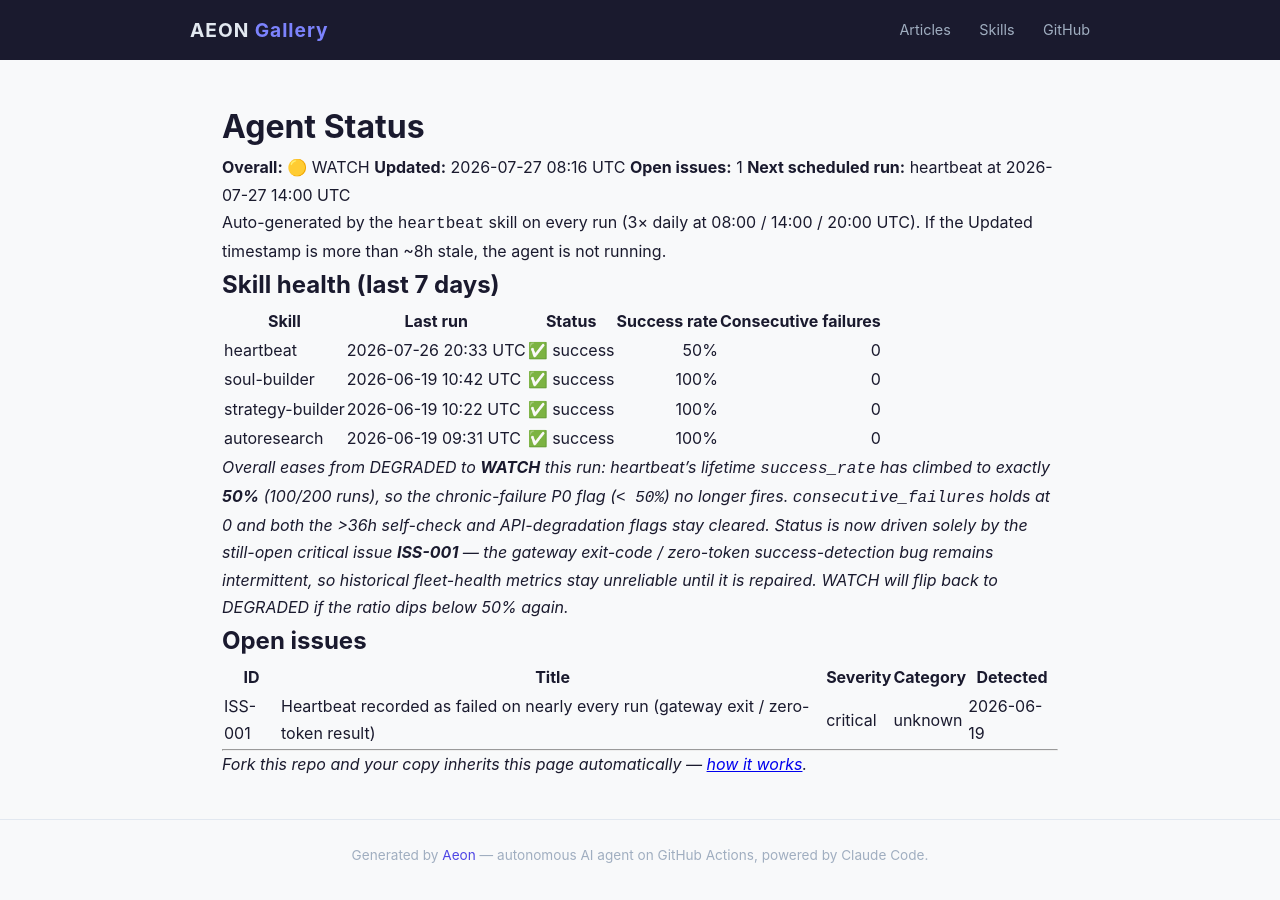
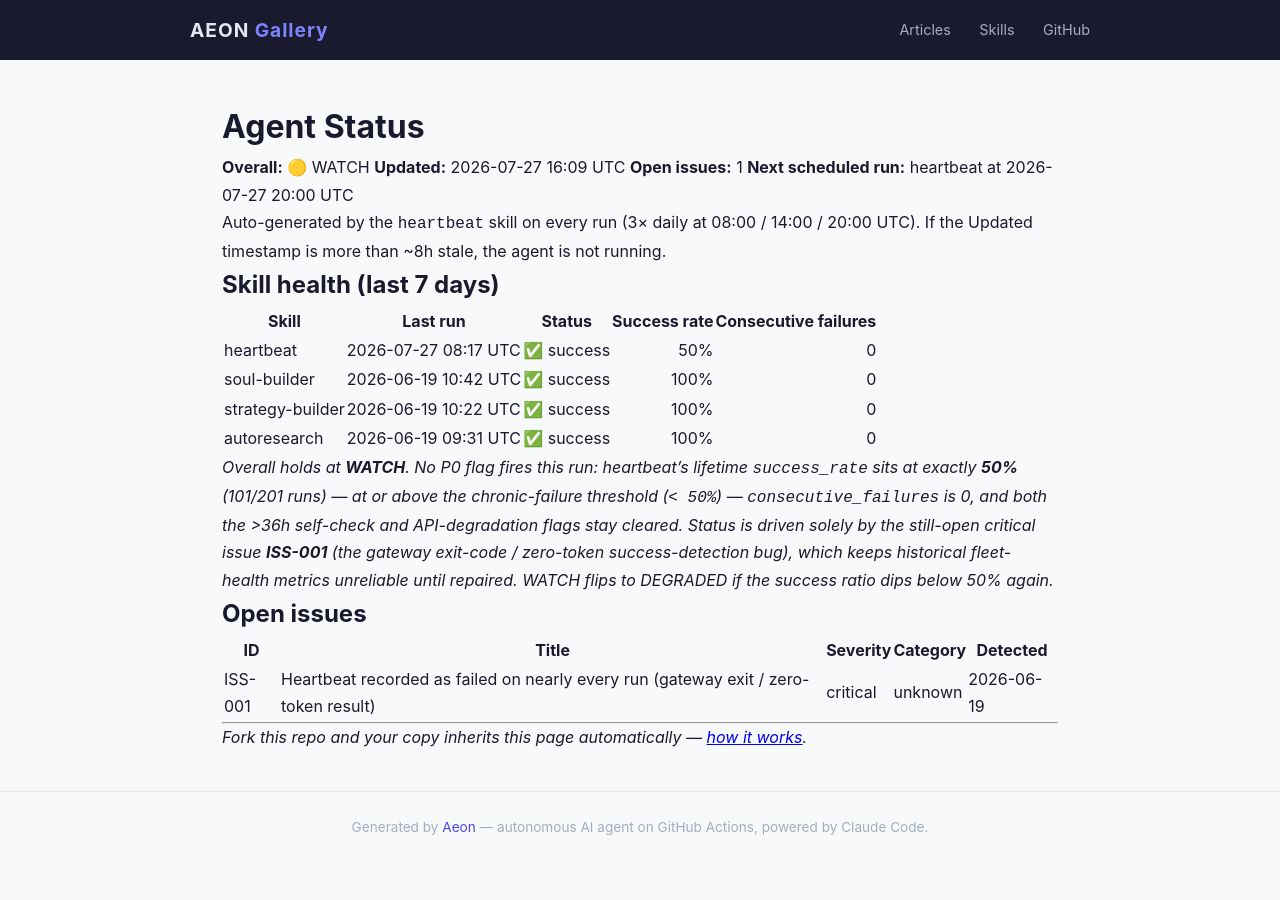
Before and after one commit to RickCrosschain/aeon, a Jekyll site: the page built from docs/status.md, in a window 1280 px wide. Built offline with Jekyll 4.4.1, drawn with Linux system fonts in a browser that asks for light colours.

Commit message:
chore(heartbeat): auto-commit 2026-07-27

```diff
--- a/docs/status.md
+++ b/docs/status.md
@@ -7,9 +7,9 @@
 # Agent Status
 
 **Overall:** 🟡 WATCH
-**Updated:** 2026-07-27 08:16 UTC
+**Updated:** 2026-07-27 16:09 UTC
 **Open issues:** 1
-**Next scheduled run:** heartbeat at 2026-07-27 14:00 UTC
+**Next scheduled run:** heartbeat at 2026-07-27 20:00 UTC
 
 Auto-generated by the `heartbeat` skill on every run (3× daily at 08:00 / 14:00 / 20:00 UTC). If the Updated timestamp is more than ~8h stale, the agent is not running.
 
@@ -17,12 +17,12 @@
 
 | Skill | Last run | Status | Success rate | Consecutive failures |
 |-------|----------|--------|-------------:|---------------------:|
-| heartbeat | 2026-07-26 20:33 UTC | ✅ success | 50% | 0 |
+| heartbeat | 2026-07-27 08:17 UTC | ✅ success | 50% | 0 |
 | soul-builder | 2026-06-19 10:42 UTC | ✅ success | 100% | 0 |
 | strategy-builder | 2026-06-19 10:22 UTC | ✅ success | 100% | 0 |
 | autoresearch | 2026-06-19 09:31 UTC | ✅ success | 100% | 0 |
 
-_Overall eases from DEGRADED to **WATCH** this run: heartbeat's lifetime `success_rate` has climbed to exactly **50%** (100/200 runs), so the chronic-failure P0 flag (`< 50%`) no longer fires. `consecutive_failures` holds at 0 and both the >36h self-check and API-degradation flags stay cleared. Status is now driven solely by the still-open critical issue **ISS-001** — the gateway exit-code / zero-token success-detection bug remains intermittent, so historical fleet-health metrics stay unreliable until it is repaired. WATCH will flip back to DEGRADED if the ratio dips below 50% again._
+_Overall holds at **WATCH**. No P0 flag fires this run: heartbeat's lifetime `success_rate` sits at exactly **50%** (101/201 runs) — at or above the chronic-failure threshold (`< 50%`) — `consecutive_failures` is 0, and both the >36h self-check and API-degradation flags stay cleared. Status is driven solely by the still-open critical issue **ISS-001** (the gateway exit-code / zero-token success-detection bug), which keeps historical fleet-health metrics unreliable until repaired. WATCH flips to DEGRADED if the success ratio dips below 50% again._
 
 ## Open issues
 
--- a/memory/token-usage.csv
+++ b/memory/token-usage.csv
@@ -103,3 +103,4 @@
 2026-07-26,heartbeat,claude-opus-4-8,2102,6230,407510,44971
 2026-07-26,heartbeat,claude-opus-4-8,2096,4231,368038,57072
 2026-07-27,heartbeat,claude-opus-4-8,2098,6729,438733,60030
+2026-07-27,heartbeat,claude-opus-4-8,2092,4924,246506,56798
```
Also changed, not shown: memory/logs/2026-07-27.md (+15 -0 lines), .outputs/heartbeat.md.
